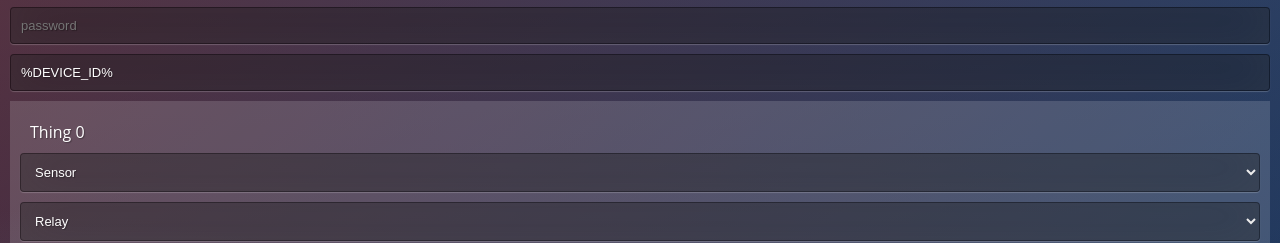
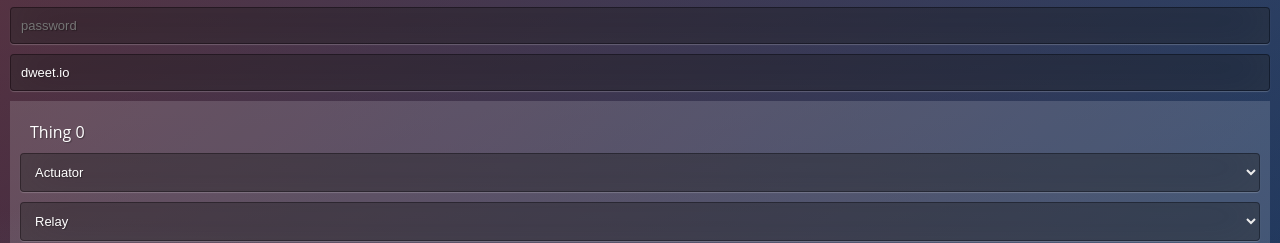
Before and after one commit to manufont/gdfiot, a React (Create React App) app: page / in a window 1280 px wide. Shown: the part 138-381 px from the top of the page. Built offline with nearby package versions, Linux system fonts and the light colour scheme.

Commit message:
device id changed to platform

```diff
--- a/src/App.js
+++ b/src/App.js
@@ -2,7 +2,7 @@ import React, { Component } from 'react';
 import './App.css';
 
 const defaultSensor = {
-  type: 'sensor',
+  type: 'actuator',
   driver: 'relay',
   name: ''
 };
@@ -15,7 +15,7 @@ class App extends Component {
     this.state = {
       ssid: '',
       pwd: '',
-      device_id: '%DEVICE_ID%',
+      platform: 'dweet.io',
       things: [ defaultSensor ],
       loading: false,
       error: null,
@@ -107,7 +107,7 @@ class App extends Component {
     const {
       ssid: selectedSsid,
       pwd,
-      device_id,
+      platform,
       things,
       loading,
       error,
@@ -135,15 +135,15 @@ class App extends Component {
           autoComplete='current-password' />
           <input
           type='text'
-          name='device_id'
-          value={device_id}
+          name='platform'
+          value={platform}
           required
           onChange={this.handleChange}
-          placeholder='%DEVICE_ID%' />
+          placeholder='platform' />
           <div id='sensor_list'>
             {things.map((thing, index) => (
               <div key={index} className='thing'>
-                <div className='thing-title'>Thing {thing.name || index}</div>
+                <div className='thing-title'>{thing.name || "Thing "+index}</div>
                 <select
                 name='type'
                 value={thing.type}
```
